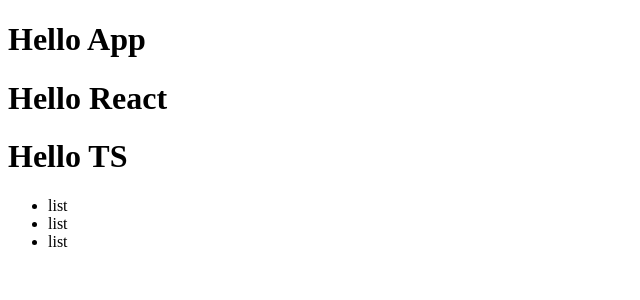
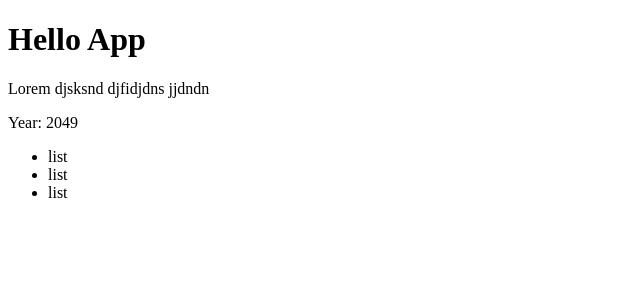
Before and after one commit to Prince0li/react-lesso-2, a React (Create React App) app: page / in a window 1280 px wide. Shown: the top 300 px of the page, without its empty margins (0-640 px from the left). Built offline with nearby package versions, Linux system fonts and the light colour scheme.

Commit message:
delete  props

```diff
--- a/src/index.tsx
+++ b/src/index.tsx
@@ -37,18 +37,28 @@
 }
 type TitleProps = {
     name: string
+    text: string
+    year: number
 }
-const Title = (props: TitleProps) => {
-    console.log(props)
-    return <h1>Hello {props.name}</h1>
+const Title = ({ name, text, year }: TitleProps) => {
+    console.log()
+    return (
+        <>
+            <h1>Hello {name}</h1>
+            <p>{text}</p>
+            <div>Year: {year}</div>
+        </>
+    )
 }
 
 const App = () => {
     return (
         <div className="app">
-            <Title name="App" />
-            <Title name="React" />
-            <Title name="TS" />
+            <Title
+                name="App"
+                text="Lorem djsksnd djfidjdns jjdndn"
+                year={2049}
+            />
             <List />
         </div>
     )
```
